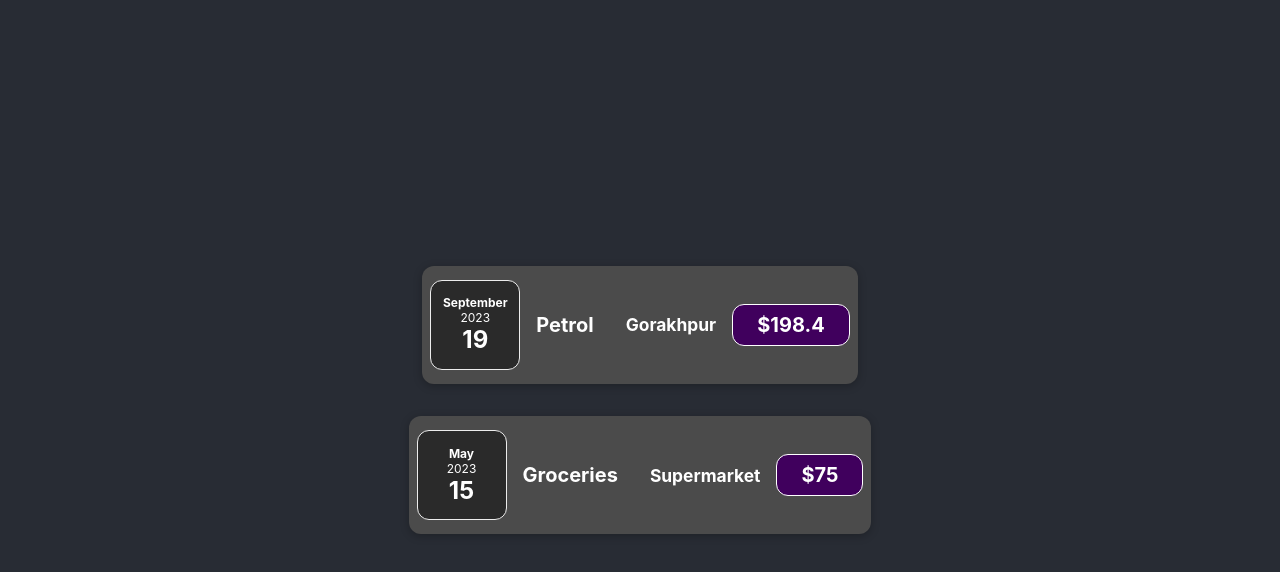
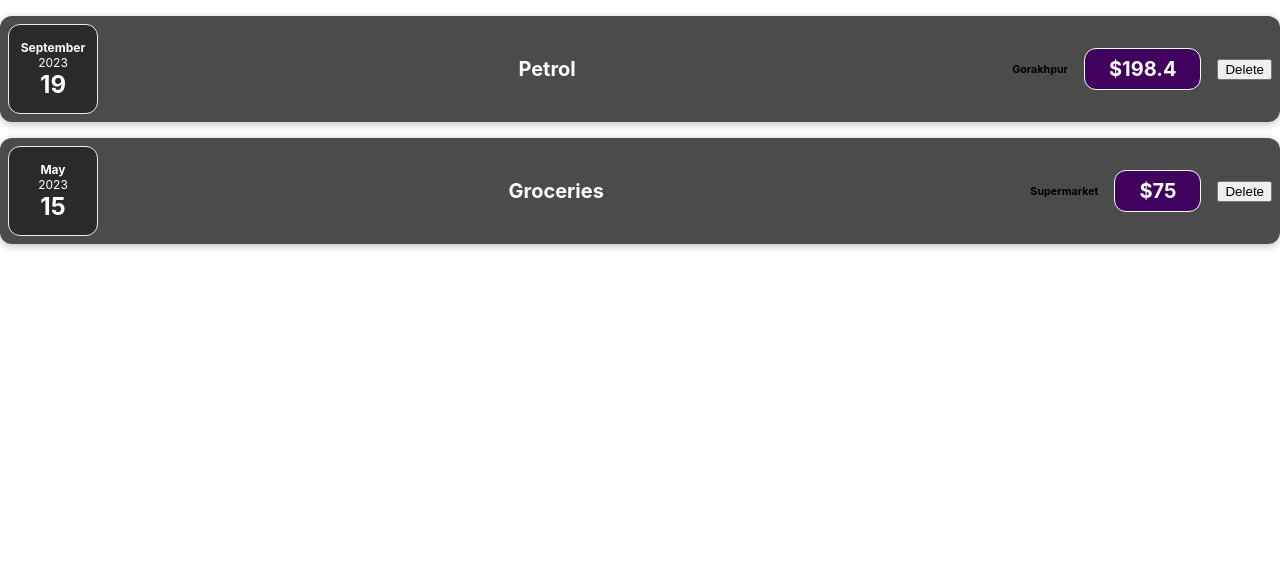
Before and after one commit to bipins867/Getting-Started-With-React, a React (Create React App) app: page / in a window 1280 px wide. Shown: the top 572 px of the page. Built offline with nearby package versions, Linux system fonts and the light colour scheme.

Commit message:
Adding delete expense listener and button

```diff
--- a/src/App.js
+++ b/src/App.js
@@ -20,21 +20,30 @@ export default ()=> {
   ];
 
   const expenseList=expenses.map((expense,keyId)=>{
-    return <ExpenseItem
+    const expense_id=`expense_${keyId}`
+    const expenseItem= <ExpenseItem
       key={keyId}
       amount={expense.amount}
       title={expense.title}
       date={expense.date}
       location={expense.location}
+      functionName={deleteExpense}
+      id={expense_id}
     />;
+    function deleteExpense(){
+      const divCont=document.getElementById('list-expense')
+      const childCont=document.getElementById(expense_id)
+      divCont.removeChild(childCont)
+    }
+    return expenseItem
   })
   //console.log(expenseList)
 
   return (
-    <div className="App">
-      <header className="App-header">
+    <div id='list-expense' className="App">
+
         {expenseList}
-      </header>
+
     </div>
   );
 }
--- a/src/components/Expenses/ExpenseDetails.js
+++ b/src/components/Expenses/ExpenseDetails.js
@@ -9,6 +9,7 @@ export default (props) => {
       <h2>{expenseTitle}</h2>
       <h6>{expenseLocation}</h6>
       <div className="expense-item__price">${expenseAmount}</div>
+      <button onClick={props.functionName}>Delete</button>
     </div>
   );
 };
--- a/src/components/Expenses/ExpenseItem.js
+++ b/src/components/Expenses/ExpenseItem.js
@@ -8,12 +8,13 @@ export default props=>{
 
 
   return (
-    <Card className="expense-item">
+    <Card id={props.id} className="expense-item">
       <ExpenseDate date={props.date} />
       <ExpenseDetails
         amount={props.amount}
         location={props.location}
         title={props.title}
+        functionName={props.functionName}
       />
     </Card>
   );
--- a/src/components/UI/Card.js
+++ b/src/components/UI/Card.js
@@ -2,5 +2,5 @@
 export default (props) => {
   const classes = props.className;
 
-  return <div className={classes}>{props.children}</div>;
+  return <div id={props.id} className={classes}>{props.children}</div>;
 };
```
